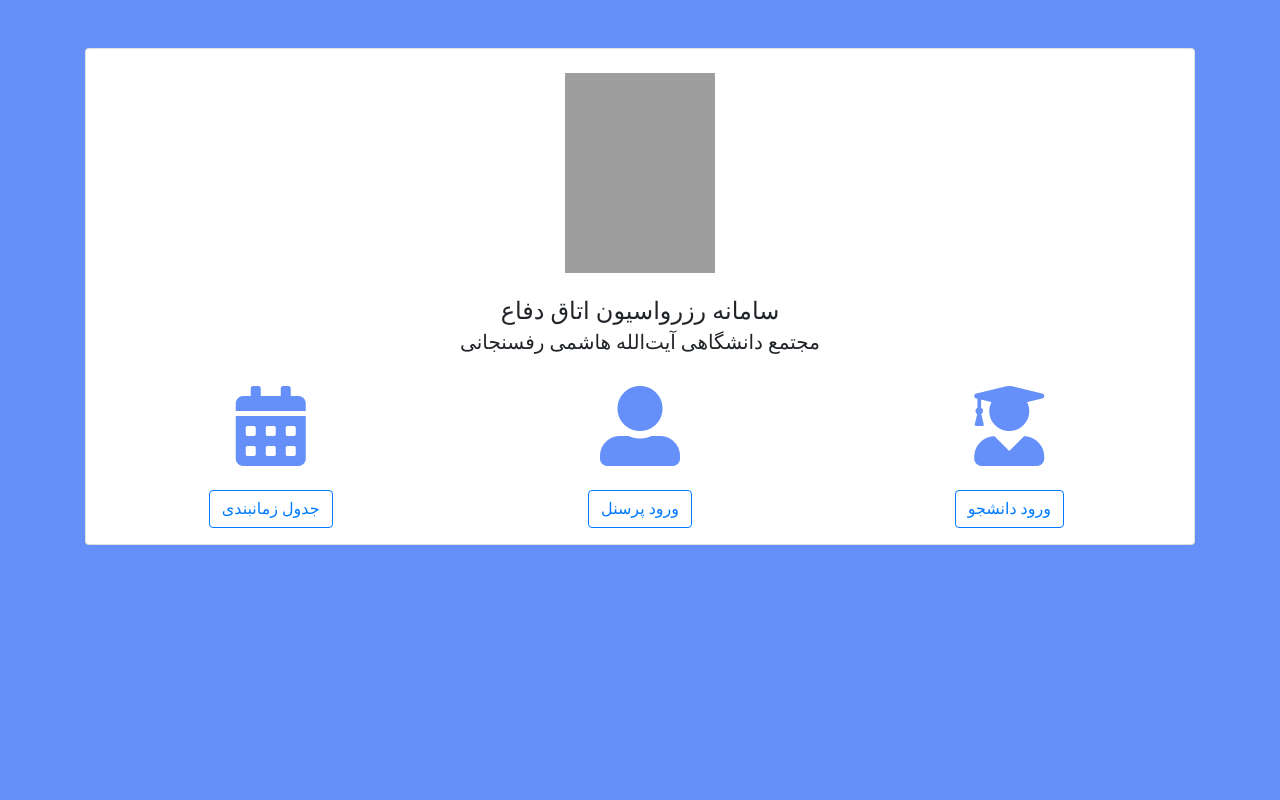
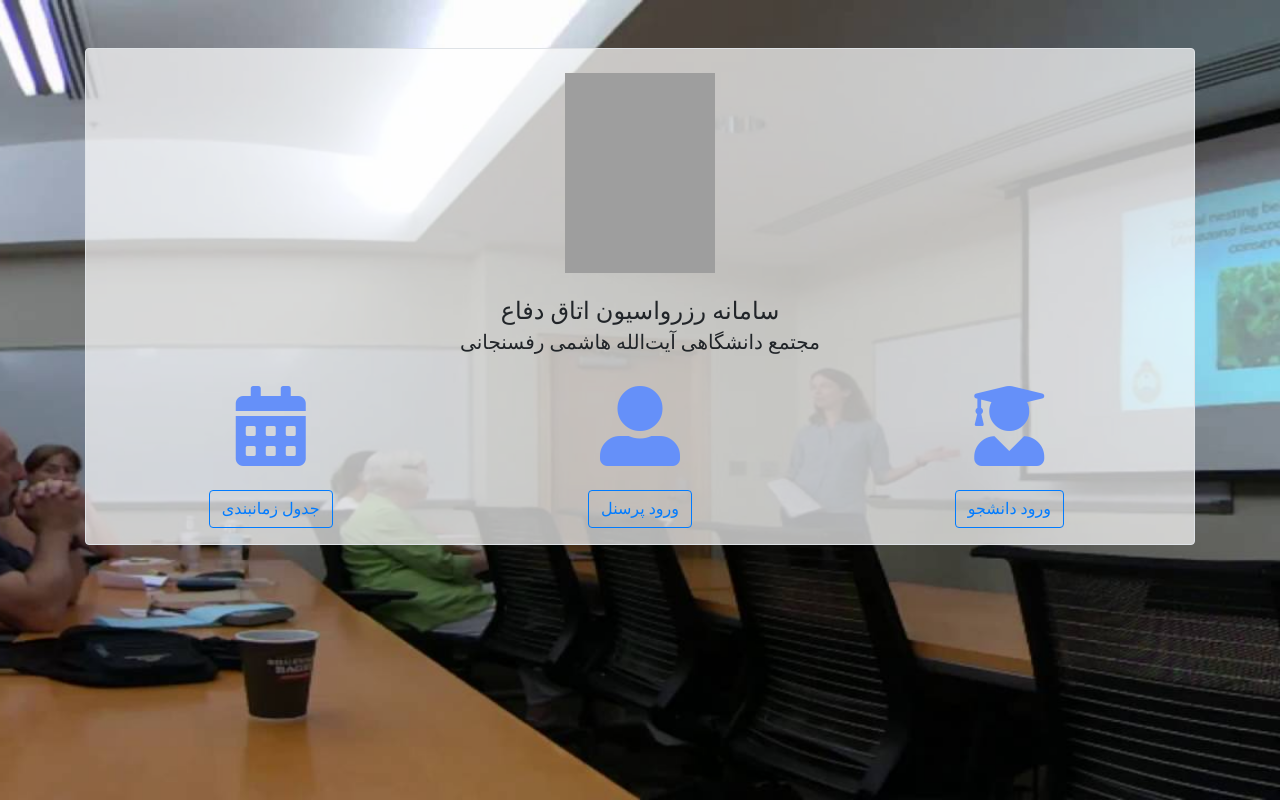
Before and after one commit to ashkantaravati/TDRRS, a Django app: page / in a window 1280 px wide. Run offline with Django 3.2, Linux system fonts and the light colour scheme; some libraries are stand-ins or nearby versions; some web fonts are replaced; grey boxes are pictures that could not be loaded.

Commit message:
new template

```diff
--- a/common/static/common/styles/main.css
+++ b/common/static/common/styles/main.css
@@ -119,6 +119,26 @@ body {
 .hoverable:hover{
     font-size: 1.2rem;
 
+}
+
+.index-body{
+    background-image: url('../img/defense-room.jpg');
+    background-repeat: no-repeat;
+    background-position: center;
+    background-size: cover;
+    position: relative;
+    z-index: 1;
+    width: 100%;
+    min-height: 100vh;
+    display: -webkit-box;
+    display: -webkit-flex;
+    display: -moz-box;
+    display: -ms-flexbox;
+    display: flex;
+    flex-wrap: wrap;
+}
+.opacity-class{
+    background-color:rgba(255,255, 255, 0.7) !important;
 }
 /*parisa-style____________end*/
 
--- a/public/templates/public/index.html
+++ b/public/templates/public/index.html
@@ -36,9 +36,9 @@
 
 <body>
 
-    <body style="background-color:	#6590f9;">
+    <body class="index-body">
         <div class="container rounded mt-5 ">
-            <div class="card card-container text-center">
+            <div class="card card-container text-center opacity-class border blue-border">
                 <div class="">
                     <img class="my-4 " src="{% static 'common/img/Azad_University_logo.png' %}" alt="" style="height:200px; width:150px;">
                     <h4 id="profile-name" class="profile-name-card rtlDirection mb-1"> سامانه رزرواسیون اتاق دفاع </h4>
```
Also changed, not shown: common/static/common/img/defense-room.jpg (added).
